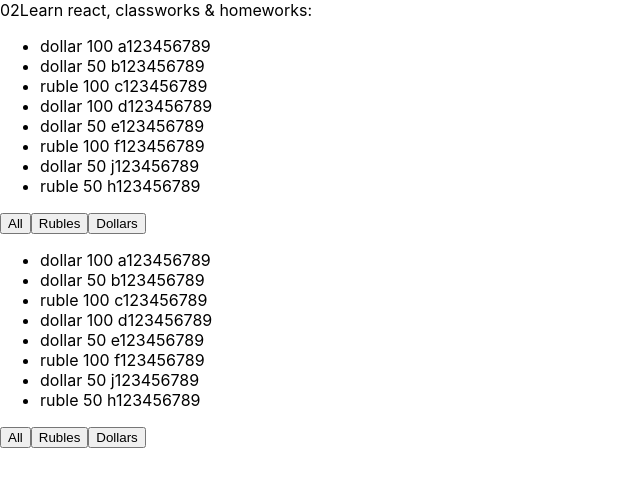
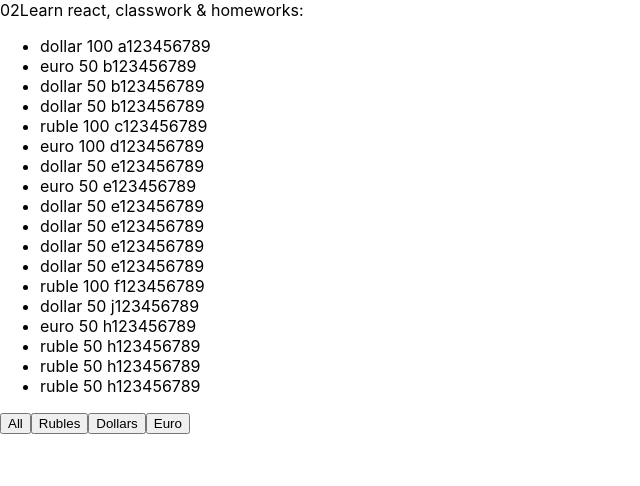
Before and after one commit to SergFediaev/bank-app, a React (Create React App) app: page / in a window 1280 px wide. Shown: the top 486 px of the page, without its empty margins (0-640 px from the left). Built offline with nearby package versions, Linux system fonts and the light colour scheme.

Commit message:
Добавлено приложение банк (рефакторинг домашки с фильтрами).

```diff
--- a/src/App.tsx
+++ b/src/App.tsx
@@ -1,15 +1,16 @@
 import React from 'react';
 import './App.css';
-import {FilterClasswork} from "./lessons/react/filter/FilterClasswork";
+import {AppBank} from "./lessons/react/app_bank/AppBank";
 
 function App() {
     return <>
-        Learn react, classworks & homeworks:
+        Learn react, classwork & homeworks:
         {/*<Map/>*/}
         {/*<Buttons/>*/}
         {/*<UseState/>*/}
-        <FilterClasswork/>
+        {/*<FilterClasswork/>*/}
         {/*<Native01/>*/}
+        <AppBank/>
     </>
 }
 
--- /dev/null
+++ b/src/lessons/react/app_bank/AppBank.tsx
@@ -0,0 +1,5 @@
+import React from 'react';
+import {Bank} from "./Bank";
+import {inputMoney} from "./InputMoney";
+
+export const AppBank = () => <Bank inputMoney={inputMoney}/>
--- /dev/null
+++ b/src/lessons/react/app_bank/Bank.tsx
@@ -0,0 +1,57 @@
+import React, {useState} from 'react';
+import {BankMoneyFilter} from "./BankMoneyFilter";
+import {ButtonType} from "../buttons/Button";
+
+type MoneyType = {
+    banknote: string
+    nominal: number
+    number: string
+}
+
+export type InputMoneyType = Array<MoneyType>
+
+type FilterType = 'all' | 'dollar' | 'ruble' | 'euro'
+
+export const Bank = (props: { inputMoney: InputMoneyType }) => {
+    const [money] = useState<InputMoneyType>(props.inputMoney);
+    const filterButtons: Array<ButtonType> = [
+        {
+            name: "All",
+            callback: () => onClickFilterHandler("all"),
+        },
+        {
+            name: "Rubles",
+            callback: () => onClickFilterHandler("ruble"),
+        },
+        {
+            name: "Dollars",
+            callback: () => onClickFilterHandler("dollar"),
+        },
+        {
+            name: "Euro",
+            callback: () => onClickFilterHandler("euro"),
+        },
+    ]
+
+    let currentMoney: InputMoneyType;
+    const [filter, setFilter] = useState<FilterType>("all")
+
+    switch (filter) {
+        case "dollar":
+            currentMoney = money.filter(filteredMoney => filteredMoney.banknote === "dollar")
+            break;
+        case "ruble":
+            currentMoney = money.filter(filteredMoney => filteredMoney.banknote === "ruble")
+            break;
+        case "euro":
+            currentMoney = money.filter(filteredMoney => filteredMoney.banknote === "euro")
+            break;
+        default:
+            currentMoney = money;
+            break;
+    }
+
+    const onClickFilterHandler = (filterName: FilterType) => setFilter(filterName)
+
+    return <BankMoneyFilter money={currentMoney} buttons={filterButtons}/>
+};
--- /dev/null
+++ b/src/lessons/react/app_bank/BankButton.tsx
@@ -0,0 +1,14 @@
+import React from "react";
+
+export type ButtonType = {
+    name: string
+    callback: () => void
+}
+
+export const BankButton = (props: ButtonType) => {
+    const onClickHandler = () => {
+        props.callback()
+    }
+
+    return <button onClick={onClickHandler}>{props.name}</button>
+};
--- /dev/null
+++ b/src/lessons/react/app_bank/BankMoneyFilter.tsx
@@ -0,0 +1,22 @@
+import React from "react";
+import {InputMoneyType} from "./Bank";
+import {BankButton, ButtonType} from "./BankButton";
+
+type FilterHomeworkPropsType = {
+    money: InputMoneyType
+    buttons: Array<ButtonType>
+}
+
+export const BankMoneyFilter = (props: FilterHomeworkPropsType) => <>
+    <ul>
+        {props.money.map((item, index) => {
+            return <li key={index}>
+                <span>{item.banknote} </span>
+                <span>{item.nominal} </span>
+                <span>{item.number}</span>
+            </li>
+        })}
+    </ul>
+    {props.buttons.map((button, index) => <BankButton key={index} name={button.name}
+                                                      callback={button.callback}/>)}
+</>
--- /dev/null
+++ b/src/lessons/react/app_bank/InputMoney.ts
@@ -0,0 +1,22 @@
+import {InputMoneyType} from "./Bank";
+
+export const inputMoney: InputMoneyType = [
+    {banknote: "dollar", nominal: 100, number: "a123456789"},
+    {banknote: "euro", nominal: 50, number: "b123456789"},
+    {banknote: "dollar", nominal: 50, number: "b123456789"},
+    {banknote: "dollar", nominal: 50, number: "b123456789"},
+    {banknote: "ruble", nominal: 100, number: "c123456789"},
+    {banknote: "euro", nominal: 100, number: "d123456789"},
+    {banknote: "dollar", nominal: 50, number: "e123456789"},
+    {banknote: "euro", nominal: 50, number: "e123456789"},
+    {banknote: "dollar", nominal: 50, number: "e123456789"},
+    {banknote: "dollar", nominal: 50, number: "e123456789"},
+    {banknote: "dollar", nominal: 50, number: "e123456789"},
+    {banknote: "dollar", nominal: 50, number: "e123456789"},
+    {banknote: "ruble", nominal: 100, number: "f123456789"},
+    {banknote: "dollar", nominal: 50, number: "j123456789"},
+    {banknote: "euro", nominal: 50, number: "h123456789"},
+    {banknote: "ruble", nominal: 50, number: "h123456789"},
+    {banknote: "ruble", nominal: 50, number: "h123456789"},
+    {banknote: "ruble", nominal: 50, number: "h123456789"}
+]
```
